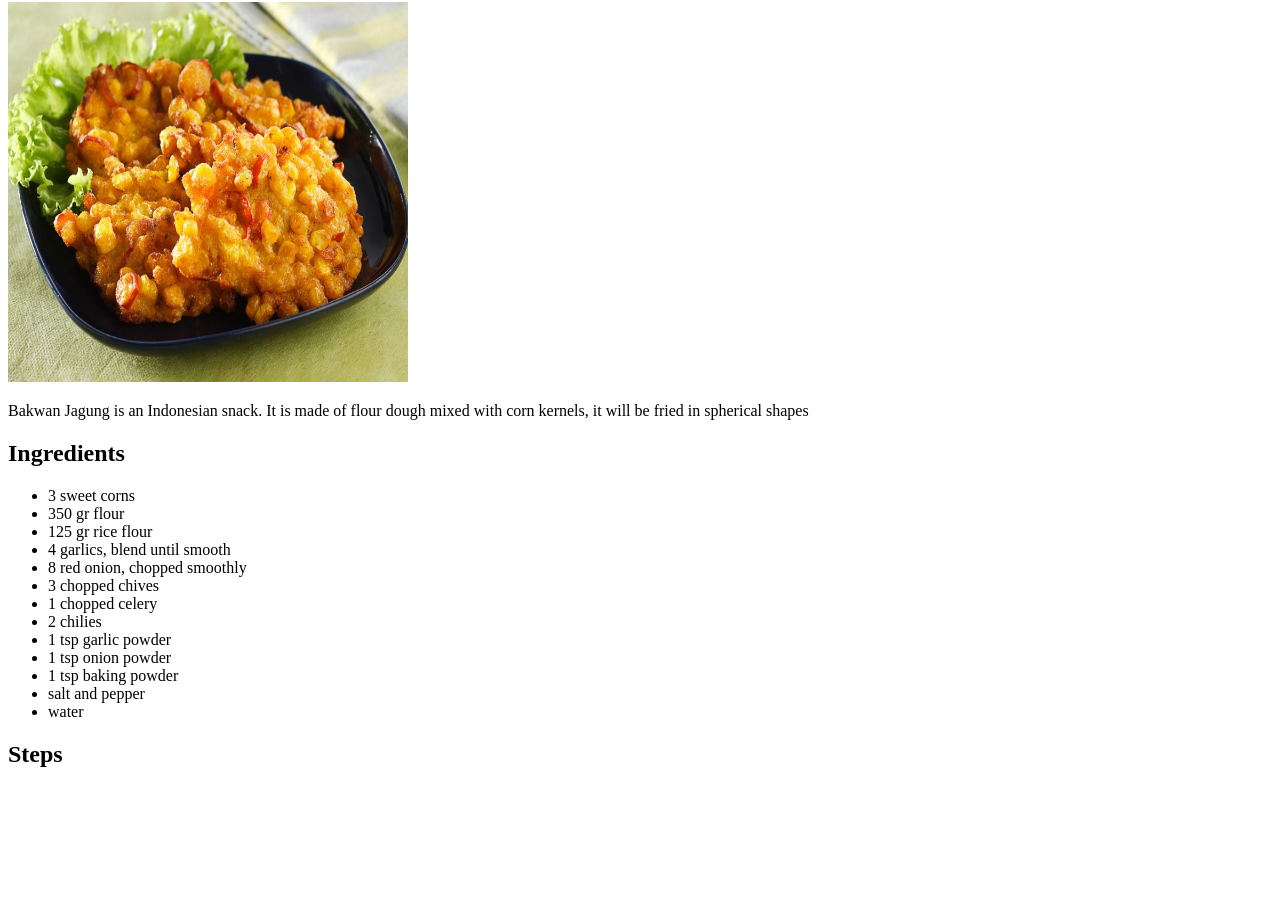
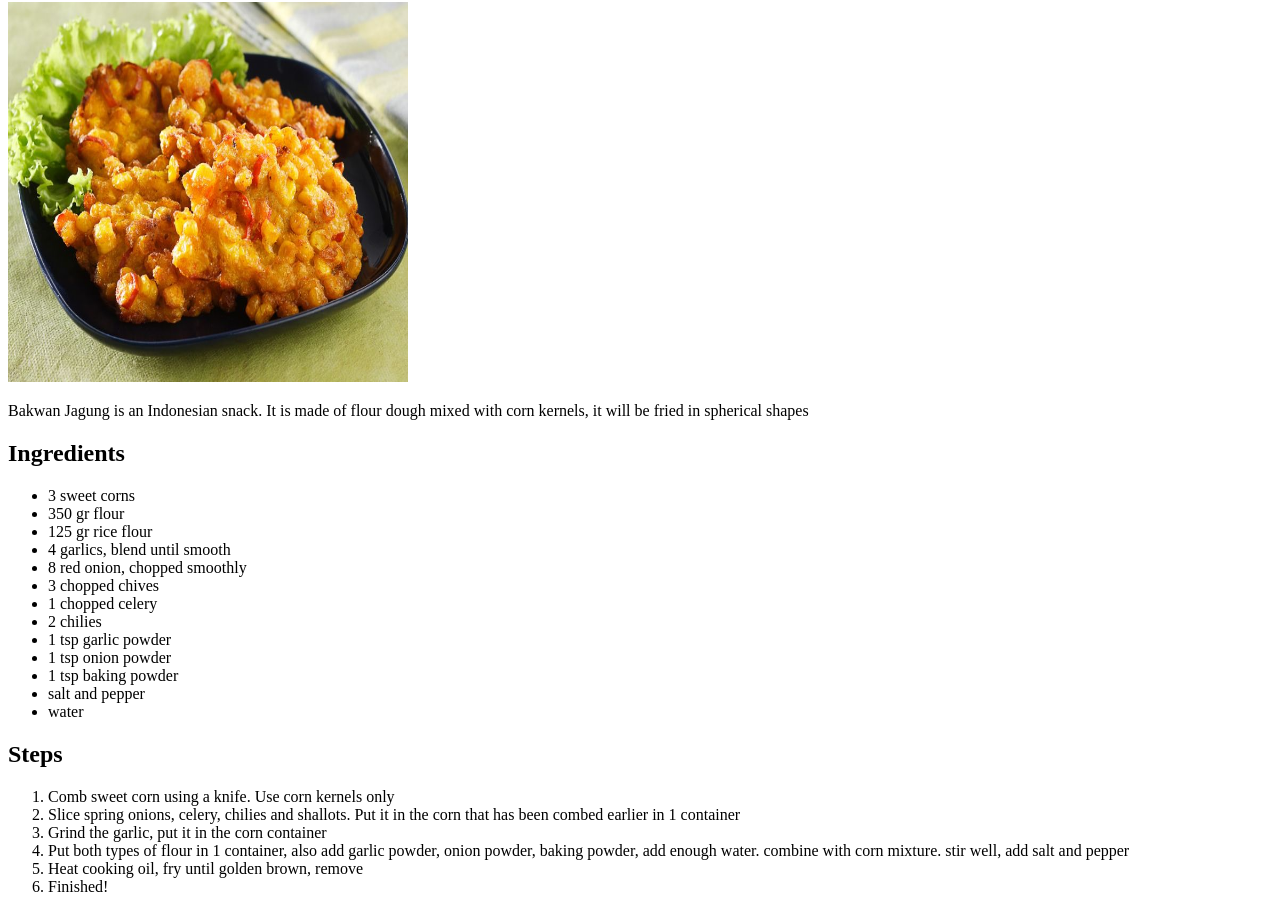
Before and after one commit to isaktangis/odin-recipes, a plain HTML site: page recipes/bakwanjagung.html in a window 1280 px wide. Shown: the part 78-990 px from the top of the page. Before the commit the page ends 866 px from the top, so only its background shows below. Drawn offline with Linux system fonts and the light colour scheme.

Commit message:
Finish bakwan jagung recipe

```diff
--- a/recipes/bakwanjagung.html
+++ b/recipes/bakwanjagung.html
@@ -29,7 +29,12 @@
     </ul>
     <h2>Steps</h2>
     <ol>
-
+        <li>Comb sweet corn using a knife. Use corn kernels only</li>
+        <li>Slice spring onions, celery, chilies and shallots. Put it in the corn that has been combed earlier in 1 container</li>
+        <li>Grind the garlic, put it in the corn container</li>
+        <li>Put both types of flour in 1 container, also add garlic powder, onion powder, baking powder, add enough water. combine with corn mixture. stir well, add salt and pepper</li>
+        <li>Heat cooking oil, fry until golden brown, remove</li>
+        <li>Finished!</li>
     </ol>
 </body>
 </html>
```
